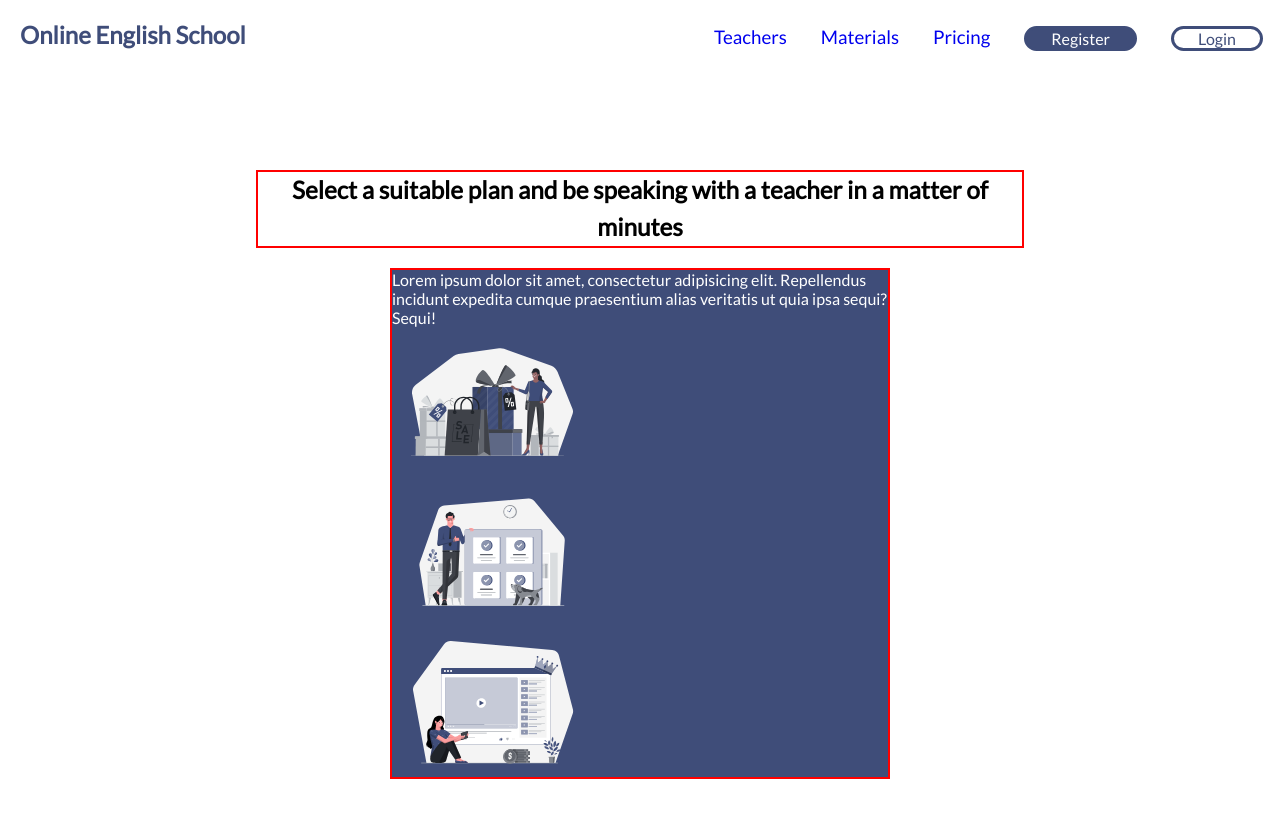
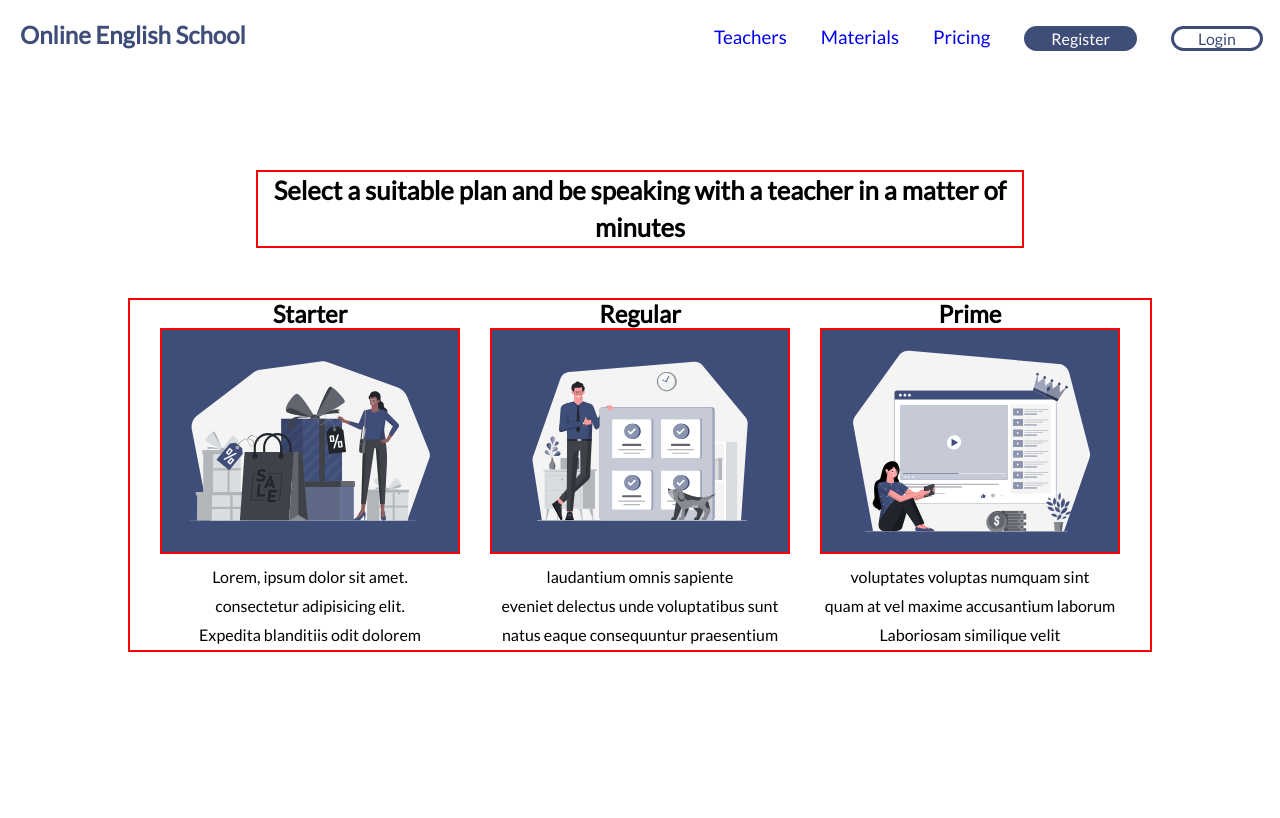
Before and after one commit to Thunderbolton/Online-English-School, a React (Create React App) app: page /pricing in a window 1280 px wide. Shown: the top 818 px of the page. Built offline with nearby package versions, Linux system fonts and the light colour scheme.

Commit message:
added template text and base styling to Pricing Hero

```diff
--- a/src/components/Pricing.js
+++ b/src/components/Pricing.js
@@ -9,10 +9,33 @@ const Pricing = () => {
         <div className="pricing">
             <h1 className="pricing-header">Select a suitable plan and be speaking with a teacher in a matter of minutes</h1>
             <div className="pricing-hero">
-                Lorem ipsum dolor sit amet, consectetur adipisicing elit. Repellendus incidunt expedita cumque praesentium alias veritatis ut quia ipsa sequi? Sequi!
-                <img src={starter} alt="" />
-                <img src={regular} alt="" />
-                <img src={prime} alt="" />
+                <div className="pricing-starter">
+                    <h2>Starter</h2>
+                    <img src={starter} alt="" />
+                    <ul>
+                        <li>Lorem, ipsum dolor sit amet.</li>
+                        <li>consectetur adipisicing elit.</li>
+                        <li>Expedita blanditiis odit dolorem</li>
+                    </ul>
+                </div>
+                <div className="pricing-starter">
+                    <h2>Regular</h2>
+                    <img src={regular} alt="" />
+                    <ul>
+                        <li>laudantium omnis sapiente</li>
+                        <li>eveniet delectus unde voluptatibus sunt</li>
+                        <li>natus eaque consequuntur praesentium</li>
+                    </ul>
+                </div>
+                <div className="pricing-starter">
+                    <h2>Prime</h2>
+                    <img src={prime} alt="" />
+                    <ul>
+                        <li>voluptates voluptas numquam sint</li>
+                        <li>quam at vel maxime accusantium laborum</li>
+                        <li>Laboriosam similique velit</li>
+                    </ul>
+                </div>
             </div>
         </div>
      );
--- a/src/index.css
+++ b/src/index.css
@@ -585,25 +585,29 @@ button {
 .pricing-header {
   width: 60%;
   text-align: center;
-  font-size: clamp(1.5rem, 1.9vw, 2rem);
+  font-size: clamp(1.5rem, 2vw, 2rem);
   line-height: 2.3rem;
   margin: auto;
   border: solid 2px red;
-  margin-bottom: 20px;
+  margin-bottom: 50px;
 }
 
 .pricing-hero {
   display: flex;
-  flex-direction: column;
-  width: 500px;
-  color: #fff;
+  align-items: center;
+  justify-content: space-evenly;
+  text-align: center;
+  line-height: 1.8rem;
+  width: 80%;
+  height: auto;
   border: solid 2px red;
-  background-color: #3f4d79;
   margin: auto;
 }
 
 .pricing img {
-  width: 200px;
+  width: 300px;
+  border: red solid 2px;
+  background-color: #3f4d79;
 }
 
 /* Footer */
```
